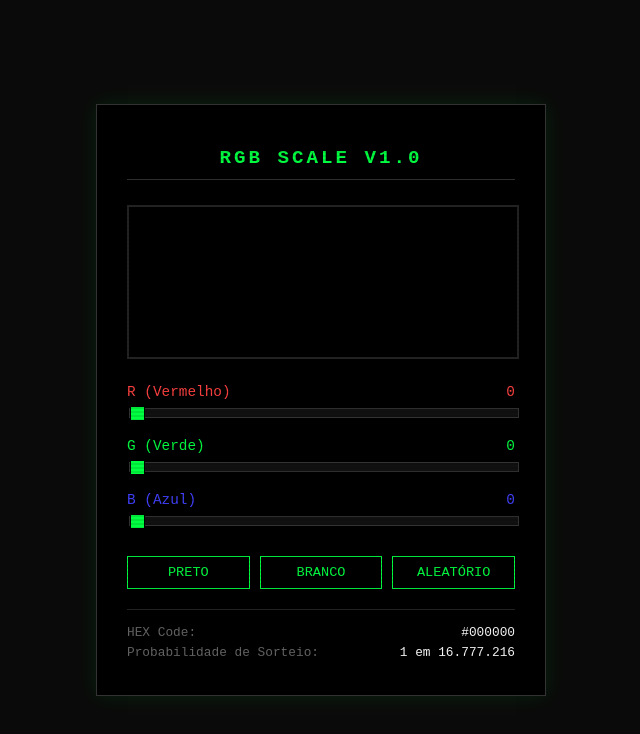
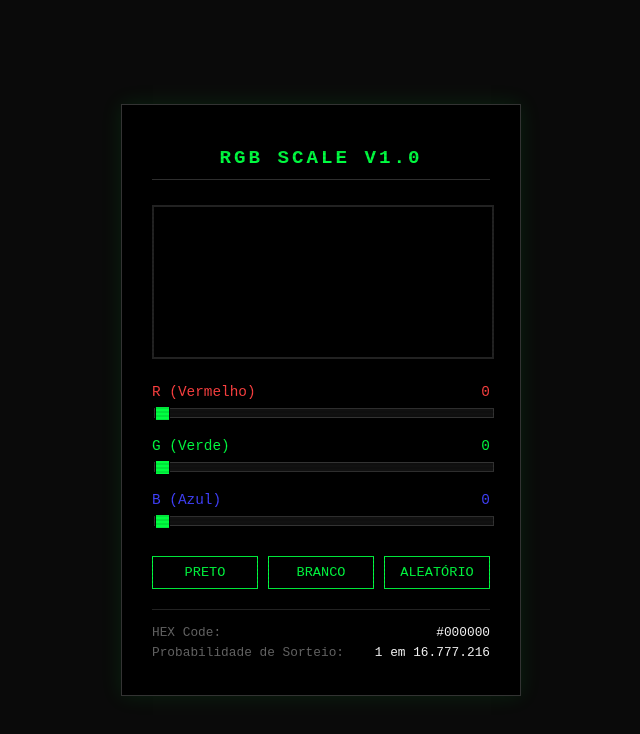
Before and after one commit to rafaelcsilva-dev/rgb-scale, a plain HTML site: page index.html in a window 1280 px wide. Shown: the whole page, without its empty margins (319-959 px from the left). Drawn offline with Linux system fonts and the light colour scheme.

Commit message:
width css

```diff
--- a/style.css
+++ b/style.css
@@ -18,7 +18,8 @@ body {
   background: #000;
   box-shadow: 0 0 20px rgba(0, 255, 65, 0.1);
   position: relative;
-  width: 450px;
+  width: 100%;
+  max-width: 400px;
   box-sizing: border-box;
 }
 
```
